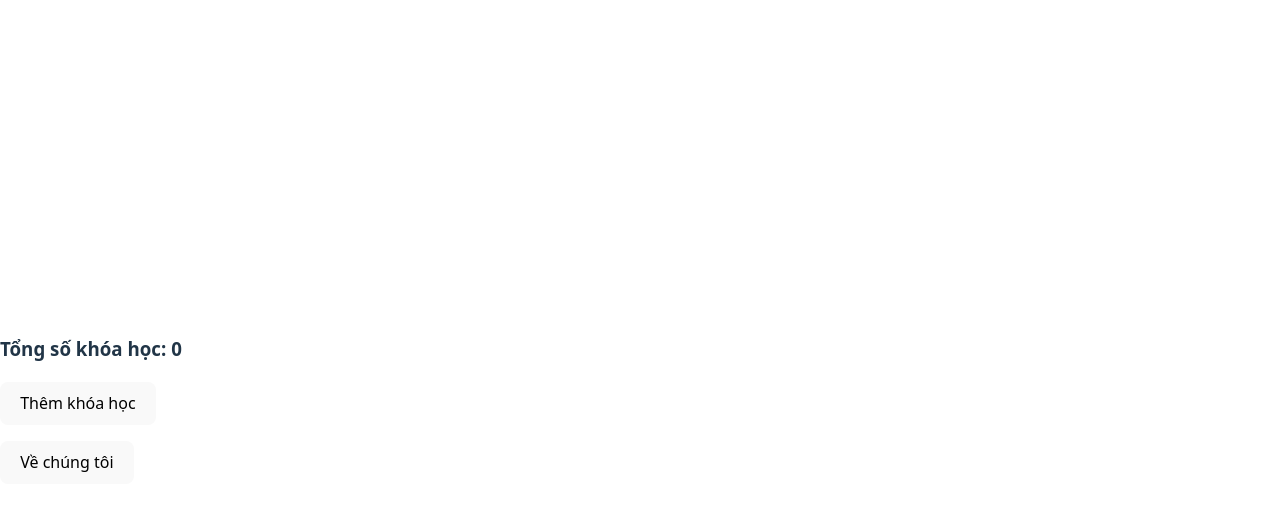
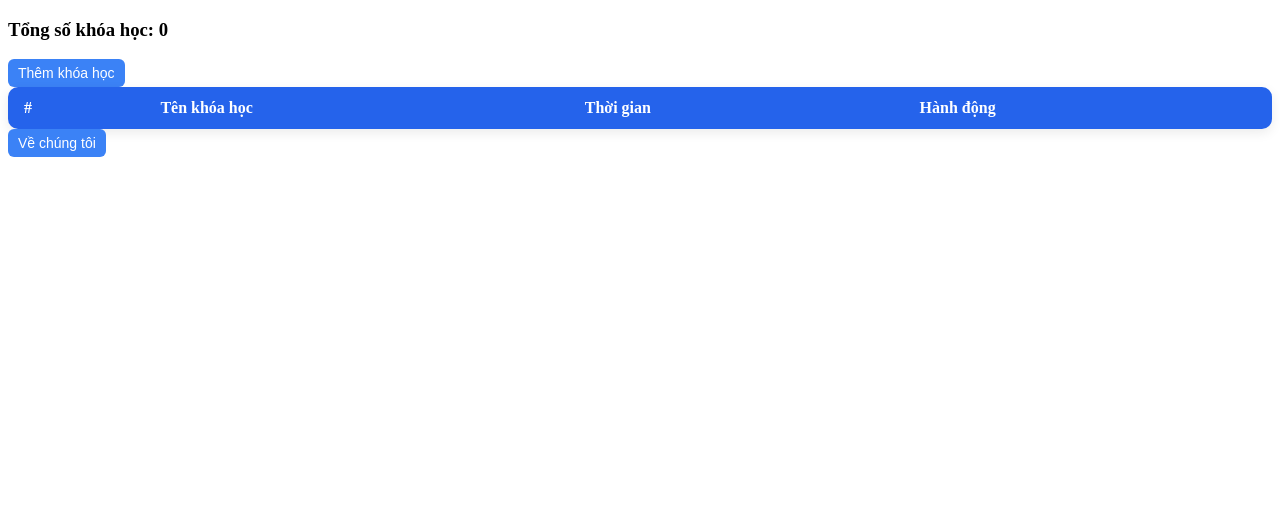
Before and after one commit to Chomper9981/quan_li_khoa_hoc, a React (Vite) app: page / in a window 1280 px wide. Shown: the top 510 px of the page. Built offline with nearby package versions, Linux system fonts and the light colour scheme.

Commit message:
add css
add css

```diff
--- a/package.json
+++ b/package.json
@@ -10,10 +10,12 @@
     "preview": "vite preview"
   },
   "dependencies": {
+    "@fortawesome/fontawesome-free": "^7.1.0",
     "bootstrap": "^5.3.8",
     "react": "^19.2.0",
     "react-dom": "^19.2.0",
     "react-router": "^7.12.0",
+    "react-router-dom": "^7.12.0",
     "uuid": "^13.0.0",
     "uuidv4": "^6.2.13"
   },
--- /dev/null
+++ b/src/App.css
@@ -0,0 +1,74 @@
+.stack {
+  display: flex;
+  flex-direction: column;
+  gap: 12px; /* chỉnh 8 / 12 / 16 tùy taste */
+}
+
+.table_wrapper{
+     display: flex;
+  justify-content: center;
+}
+.crud-table {
+  width: 100%;
+  border-collapse: collapse;
+  background: #fff;
+  border-radius: 10px;
+  overflow: hidden;
+  box-shadow: 0 4px 12px rgba(0,0,0,0.08);
+}
+
+/* Header */
+.crud-table thead {
+  background: #2563eb;
+  color: #fff;
+}
+
+.crud-table th,
+.crud-table td {
+  padding: 12px 16px;
+  text-align: left;
+}
+
+/* Body */
+.crud-table tbody tr {
+  border-bottom: 1px solid #eee;
+  transition: background 0.2s ease;
+}
+
+.crud-table tbody tr:hover {
+  background: #f1f5f9;
+}
+
+/* Cột hành động */
+.actions {
+  display: flex;
+  gap: 8px;
+}
+
+/* Button */
+.btn {
+  border: none;
+  padding: 6px 10px;
+  border-radius: 6px;
+  cursor: pointer;
+  font-size: 14px;
+}
+
+.btn.edit {
+  background: #facc15;
+  color: #000;
+}
+
+.btn.delete {
+  background: #ef4444;
+  color: #fff;
+}
+
+.btn.normal {
+  background: #3b82f6;
+  color: #fff;
+}
+
+.btn:hover {
+  opacity: 0.85;
+}
--- a/src/components/About.jsx
+++ b/src/components/About.jsx
@@ -1,12 +1,16 @@
-import React from 'react'
+import { useNavigate } from "react-router-dom";
 
 const About = () => {
+  const navigate = useNavigate();
   return (
     <div>
         1. Đây là ứng dụng quản lí khóa học. <br />
         2. Ứng dụng này được xây dựng bởi ReactJS.<br />
         3. Bạn có thể quay lại trang chủ bằng cách nhấn nút bên dưới: <br />
-      <button onClick={() => window.location.href = '/'}> Quay lại</button>
+        <button className="btn normal" onClick={() => navigate("/")}>
+          Quay lại trang chủ
+          <i className="fa-solid fa-plus"></i>
+        </button>
     </div>
   )
 }
--- a/src/components/AddCourse.jsx
+++ b/src/components/AddCourse.jsx
@@ -40,11 +40,14 @@ function AddCourse (props) {
                     value={state.timeCount}
                     onChange={onInputChange}
                 /> <br/>
-                <input
-                    type="submit"
-                    value="Submit"
-                    />
-                <button onClick={() => props.onClose()}>Hủy</button>
+                <button type="submit" className="btn normal">
+                    Thêm
+                    <i className="fa-solid fa-plus"></i>
+                </button>
+                <button className="btn delete"onClick={() => props.onClose()}>
+                    Hủy
+                    <i className="fa-solid fa-trash"></i>
+                </button>
             </form>
     );
 }
--- a/src/components/CourseApp.jsx
+++ b/src/components/CourseApp.jsx
@@ -3,6 +3,8 @@ import CourseList from "./CourseList";
 import AddCourse from "./AddCourse";
 import {v4 as uuidv4} from 'uuid';
 import {useCountCourse} from "./hooks/CountCourse";
+import { useNavigate } from "react-router-dom";
+
 
 
 const CourseApp = () => {
@@ -46,6 +48,8 @@ const { totalCourses } = useCountCourse(courses);
 
 const [showAddForm, setShowAddForm] = useState(false);
 
+const navigate = useNavigate();
+
 useEffect(() => {
     localStorage.setItem("courses", JSON.stringify(courses));
     console.log(courses);
@@ -54,9 +58,10 @@ useEffect(() => {
   return (
     <div>
         <h3>Tổng số khóa học: {totalCourses}</h3>
-        <button onClick={() => setShowAddForm(true)}>
+        <button className="btn normal" onClick={() => setShowAddForm(true)}>
           Thêm khóa học
-          </button>
+          <i className="fa-solid fa-plus"></i>
+        </button>
 
         {showAddForm && (
         <AddCourse
@@ -67,8 +72,12 @@ useEffect(() => {
         <CourseList courses={courses}
         deleteCourse = {deleteCourse}
         />
-        <button onClick={() => window.location.href = '/about'}> Về chúng tôi</button>
+        <button className="btn normal" onClick={() => navigate("/about")}>
+          Về chúng tôi
+          <i className="fa-solid fa-plus"></i>
+        </button>
     </div>
+
   );
 };
 export default CourseApp;
--- a/src/components/CourseItem.jsx
+++ b/src/components/CourseItem.jsx
@@ -1,14 +1,23 @@
 import React from "react";
 
-const CourseItem = ({ course, deleteCourse }) => {
+const CourseItem = ({ course, deleteCourse, index }) => {
     const { id, title, timeCount } = course;
   return (
-    <li>
-      <span>{title}</span>
-      <span> </span>
-      <span>{timeCount} tháng</span>
-      <button onClick={() => deleteCourse(id)}> X </button>
-    </li>
+    <tr>
+      <td>{index + 1}</td>
+      <td>{title}</td>
+      <td>{timeCount} tháng</td>
+      <td className="actions">
+        <button className="btn edit">
+          Sửa
+          <i className="fa-solid fa-pen"></i>
+        </button>
+        <button className="btn delete"onClick={() => deleteCourse(id)}>
+          Xóa
+          <i className="fa-solid fa-trash"></i>
+        </button>
+      </td>
+    </tr>
   );
 };
 
--- a/src/components/CourseList.jsx
+++ b/src/components/CourseList.jsx
@@ -3,13 +3,36 @@ import CourseItem from "./CourseItem";
 
 const CourseList = ({courses, deleteCourse}) => {
   return (
-    <ul>
-      {courses.map(course => (
-        <CourseItem key={course.id} course={course}
-        deleteCourse = {deleteCourse}
-        />
-      ))}
-    </ul>
+    // <ul>
+    //   {courses.map(course => (
+    //     <CourseItem key={course.id} course={course}
+    //     deleteCourse = {deleteCourse}
+    //     />
+    //   ))}
+
+    // </ul>
+    <div className="table_wrapper">
+          <table className="crud-table">
+            <thead>
+              <tr>
+                <th>#</th>
+                <th>Tên khóa học</th>
+                <th>Thời gian</th>
+                <th>Hành động</th>
+              </tr>
+            </thead>
+
+            <tbody>
+              {courses.map((course, index) => (
+                <CourseItem key={course.id}
+                course={course}
+                deleteCourse = {deleteCourse}
+                index={index}
+                />
+              ))}
+            </tbody>
+          </table>
+        </div>
   );
 };
 
--- a/src/main.jsx
+++ b/src/main.jsx
@@ -1,7 +1,8 @@
 import { StrictMode } from 'react'
 import { createRoot } from 'react-dom/client';
-import './index.css'
-import App from './App.jsx'
+// import './index.css';
+import './App.css';
+import App from './App.jsx';
 import CourseApp from './components/CourseApp.jsx';
 
 
```
Also changed, not shown: 1 other file (tests, documents, lock files or other folders).
